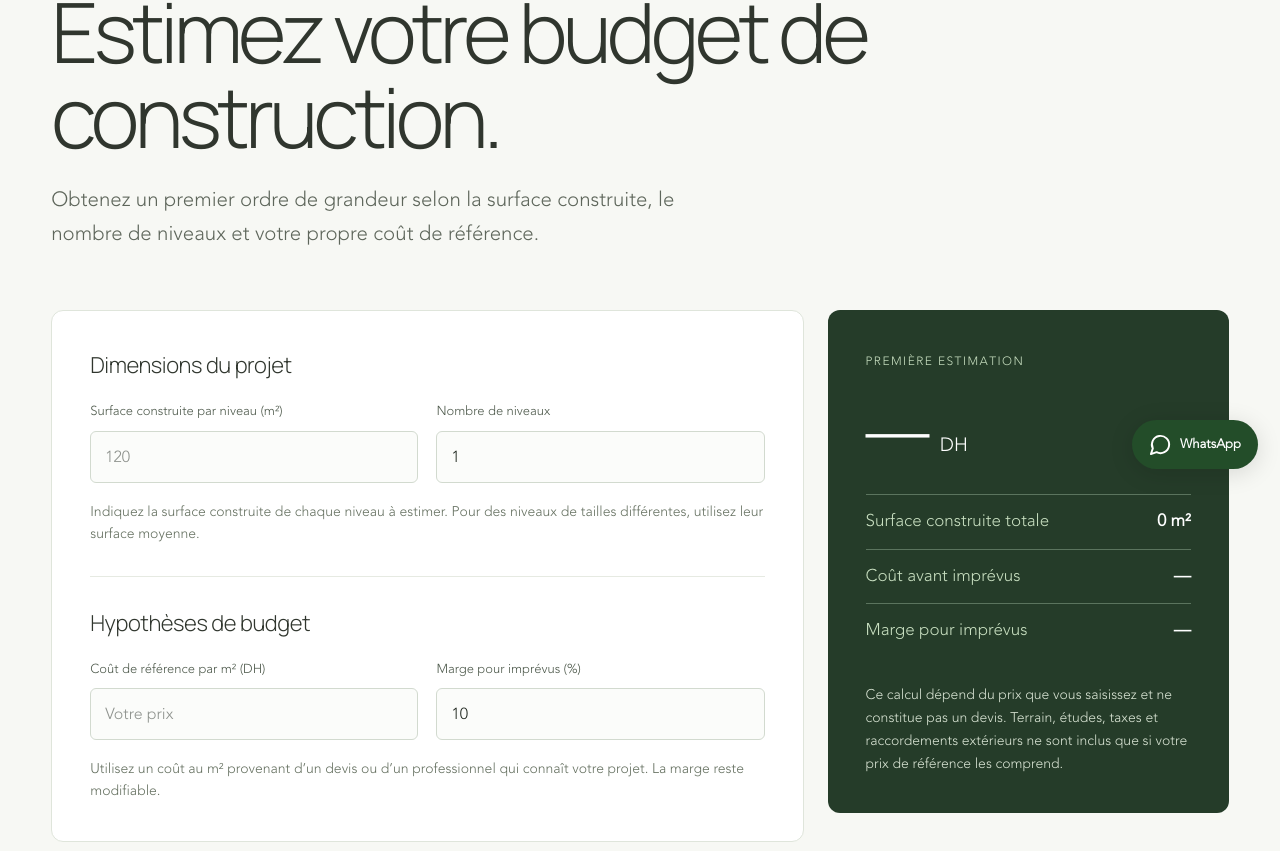
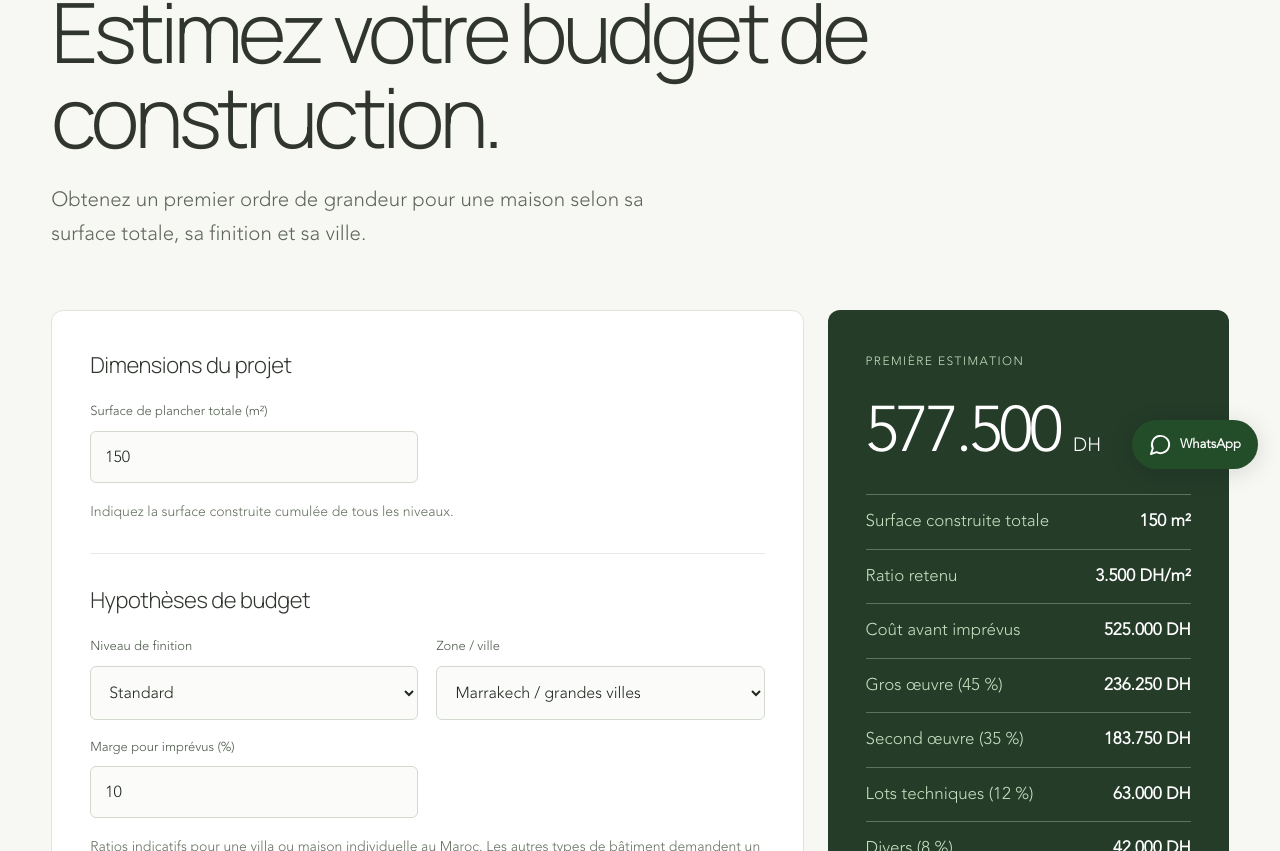
Before and after one commit to ilyassrachouady/https-www.alma-stra.com-, a Next.js app: page /fr/outils/simulateur-cout-construction in a window 1280 px wide. Shown: the part 309-1160 px from the top of the page. Built offline with nearby package versions, Linux system fonts and the light colour scheme.

Commit message:
Improve calculator defaults and estimates

```diff
--- a/app/[locale]/outils/calculateur-menuiserie-aluminium/page.tsx
+++ b/app/[locale]/outils/calculateur-menuiserie-aluminium/page.tsx
@@ -14,7 +14,7 @@ export default async function JoineryCalculatorPage({ params }: { params: Promis
   return <main className="surface-page" dir={ar ? "rtl" : "ltr"}>
     <div className="page-shell">
       <Link className="surface-page-back" href={localePath("/", locale)}><ArrowLeft size={16}/>{ar ? "العودة إلى الرئيسية" : "Retour à l’accueil"}</Link>
-      <div className="surface-page-intro"><span className="alma-kicker"><span/>{ar ? "أدوات عملية" : "Outils pratiques"}</span><h1>{ar ? "قدّر مقاسات فتحاتك." : "Dimensionnez vos menuiseries."}</h1><p>{ar ? "احسب مساحة النوافذ والأبواب والواجهات الزجاجية ومحيط إطاراتها، مع ميزانية اختيارية بناءً على سعرك." : "Estimez la surface de vos fenêtres, baies et portes ainsi que le périmètre de leurs cadres. Ajoutez votre prix de référence pour un budget indicatif."}</p></div>
+      <div className="surface-page-intro"><span className="alma-kicker"><span/>{ar ? "أدوات عملية" : "Outils pratiques"}</span><h1>{ar ? "قدّر مقاسات فتحاتك." : "Dimensionnez vos menuiseries."}</h1><p>{ar ? "احسب مساحة النوافذ والأبواب والواجهات الزجاجية ومحيط إطاراتها، مع تقدير ميزانية حسب مستوى التجهيز." : "Estimez la surface de vos fenêtres, baies et portes, le périmètre des cadres et un budget selon la gamme choisie."}</p></div>
       <JoineryCalculator locale={locale}/>
       <div className="surface-page-cta"><p>{ar ? "هل لديك مشروع بناء أو تهيئة؟ لنتحدث عن احتياجاتك." : "Un projet de construction ou d’aménagement ? Échangeons sur vos besoins."}</p><Link className="alma-btn alma-btn-primary" href={localePath("/contact", locale)}>{ar ? "تحدث عن مشروعك" : "Parler de votre projet"}<ArrowUpRight size={17}/></Link></div>
     </div>
--- a/app/[locale]/outils/simulateur-cout-construction/page.tsx
+++ b/app/[locale]/outils/simulateur-cout-construction/page.tsx
@@ -5,7 +5,7 @@ import { localePath, type Locale } from "@/lib/i18n";
 import { pageMetadata } from "@/lib/metadata";
 
 export async function generateMetadata({ params }: { params: Promise<{ locale: Locale }> }) {
-  return pageMetadata((await params).locale, "/outils/simulateur-cout-construction", "Simulateur de coût de construction", "Estimez un budget de construction à partir de votre surface et de votre prix de référence au mètre carré.");
+  return pageMetadata((await params).locale, "/outils/simulateur-cout-construction", "Simulateur de coût de construction", "Estimez un budget indicatif pour une maison à partir de sa surface, de la finition et de la ville.");
 }
 
 export default async function ConstructionCostPage({ params }: { params: Promise<{ locale: Locale }> }) {
@@ -13,7 +13,7 @@ export default async function ConstructionCostPage({ params }: { params: Promise
   const ar = locale === "ar";
   return <main className="surface-page" dir={ar ? "rtl" : "ltr"}><div className="page-shell">
     <Link className="surface-page-back" href={localePath("/", locale)}><ArrowLeft size={16}/>{ar ? "العودة إلى الرئيسية" : "Retour à l’accueil"}</Link>
-    <div className="surface-page-intro"><span className="alma-kicker"><span/>{ar ? "أدوات عملية" : "Outils pratiques"}</span><h1>{ar ? "قدّر ميزانية البناء." : "Estimez votre budget de construction."}</h1><p>{ar ? "احسب تقديراً أولياً حسب المساحة المبنية وعدد الطوابق والتكلفة المرجعية التي تحددها." : "Obtenez un premier ordre de grandeur selon la surface construite, le nombre de niveaux et votre propre coût de référence."}</p></div>
+    <div className="surface-page-intro"><span className="alma-kicker"><span/>{ar ? "أدوات عملية" : "Outils pratiques"}</span><h1>{ar ? "قدّر ميزانية البناء." : "Estimez votre budget de construction."}</h1><p>{ar ? "احصل على تقدير أولي لبناء منزل حسب المساحة الإجمالية ومستوى التشطيب والمدينة." : "Obtenez un premier ordre de grandeur pour une maison selon sa surface totale, sa finition et sa ville."}</p></div>
     <ConstructionCostCalculator locale={locale}/>
     <div className="surface-page-cta"><p>{ar ? "للحصول على تقدير يناسب مشروعك، تحدث إلينا عن تفاصيله." : "Pour un chiffrage adapté à votre projet, échangeons sur ses détails."}</p><Link className="alma-btn alma-btn-primary" href={localePath("/contact", locale)}>{ar ? "تحدث عن مشروعك" : "Parler de votre projet"}<ArrowUpRight size={17}/></Link></div>
   </div></main>;
--- a/app/[locale]/page.tsx
+++ b/app/[locale]/page.tsx
@@ -143,7 +143,7 @@ export default async function HomePage({ params }: { params: Promise<{ locale: L
             <Link className="alma-tool-feature-card" href="/outils/calculateur-carrelage"><span>03 / Calculateur de carrelage</span><h3>Anticipez vos quantités de carrelage.</h3><p>Estimez le nombre de carreaux, de boîtes et la colle selon votre projet.</p><strong>Utiliser l’outil <ArrowUpRight size={19}/></strong></Link>
             <Link className="alma-tool-feature-card" href="/outils/calculateur-peinture"><span>04 / Calculateur de peinture</span><h3>Estimez votre peinture avec précision.</h3><p>Calculez les litres nécessaires selon les surfaces, les couches et le produit.</p><strong>Utiliser l’outil <ArrowUpRight size={19}/></strong></Link>
             <Link className="alma-tool-feature-card" href="/outils/calculateur-menuiserie-aluminium"><span>05 / Calculateur de menuiserie aluminium</span><h3>Dimensionnez vos ouvertures.</h3><p>Estimez surfaces, périmètres de cadres et budget selon votre prix.</p><strong>Utiliser l’outil <ArrowUpRight size={19}/></strong></Link>
-            <Link className="alma-tool-feature-card" href="/outils/simulateur-cout-construction"><span>06 / Simulateur de coût de construction</span><h3>Un premier budget pour construire.</h3><p>Estimez votre projet à partir de la surface et de votre prix de référence.</p><strong>Utiliser l’outil <ArrowUpRight size={19}/></strong></Link>
+            <Link className="alma-tool-feature-card" href="/outils/simulateur-cout-construction"><span>06 / Simulateur de coût de construction</span><h3>Un premier budget pour construire.</h3><p>Estimez une maison selon sa surface, sa finition et sa ville.</p><strong>Utiliser l’outil <ArrowUpRight size={19}/></strong></Link>
           </div>
         </div>
       </section>
--- a/components/ConstructionCostCalculator.tsx
+++ b/components/ConstructionCostCalculator.tsx
@@ -5,37 +5,44 @@ import type { Locale } from "@/lib/i18n";
 
 export default function ConstructionCostCalculator({ locale }: { locale: Locale }) {
   const ar = locale === "ar";
-  const [area, setArea] = useState("");
-  const [floors, setFloors] = useState("1");
-  const [rate, setRate] = useState("");
+  const [area, setArea] = useState("150");
+  const [finish, setFinish] = useState("standard");
+  const [zone, setZone] = useState("marrakech");
   const [contingency, setContingency] = useState("10");
   const positive = (value: string) => {
     const number = Number(value);
     return value.trim() && Number.isFinite(number) && number > 0 ? number : 0;
   };
-  const floorCount = Number.isInteger(Number(floors)) ? Math.max(0, Number(floors)) : 0;
-  const totalArea = positive(area) * floorCount;
-  const base = totalArea * positive(rate);
+  const totalArea = positive(area);
+  const rates: Record<string, number> = { economy: 2500, standard: 3500, premium: 5000 };
+  const zones: Record<string, number> = { casa: 1.05, marrakech: 1, agadir: .97, other: .93 };
+  const rate = rates[finish] * zones[zone];
+  const base = totalArea * rate;
   const reserve = Math.min(100, Math.max(0, Number(contingency) || 0));
   const total = base * (1 + reserve / 100);
-  const ready = totalArea > 0 && positive(rate) > 0;
+  const ready = totalArea > 0;
   const format = (number: number) => new Intl.NumberFormat(ar ? "ar-MA" : "fr-MA", { maximumFractionDigits: 0 }).format(number);
 
   return <div className="tile-tool" dir={ar ? "rtl" : "ltr"}>
     <div className="tile-tool-form construction-tool-form">
       <section><h2>{ar ? "أبعاد المشروع" : "Dimensions du projet"}</h2><div className="tile-tool-fields">
-        <label>{ar ? "المساحة المبنية لكل طابق (م²)" : "Surface construite par niveau (m²)"}<input type="number" min="0" step="0.1" inputMode="decimal" value={area} onChange={event => setArea(event.target.value)} placeholder="120" /></label>
-        <label>{ar ? "عدد الطوابق" : "Nombre de niveaux"}<input type="number" min="1" step="1" inputMode="numeric" value={floors} onChange={event => setFloors(event.target.value)} /></label>
-      </div><p>{ar ? "أدخل المساحة المبنية، بما فيها كل الطوابق المراد تقديرها." : "Indiquez la surface construite de chaque niveau à estimer. Pour des niveaux de tailles différentes, utilisez leur surface moyenne."}</p></section>
+        <label>{ar ? "المساحة المبنية الإجمالية (م²)" : "Surface de plancher totale (m²)"}<input type="number" min="0" step="0.1" inputMode="decimal" value={area} onChange={event => setArea(event.target.value)} placeholder="150" /></label>
+      </div><p>{ar ? "أدخل مجموع المساحات المبنية في جميع الطوابق." : "Indiquez la surface construite cumulée de tous les niveaux."}</p></section>
       <section><h2>{ar ? "فرضيات الميزانية" : "Hypothèses de budget"}</h2><div className="tile-tool-fields">
-        <label>{ar ? "التكلفة المرجعية لكل م² (درهم)" : "Coût de référence par m² (DH)"}<input type="number" min="0" step="1" inputMode="decimal" value={rate} onChange={event => setRate(event.target.value)} placeholder={ar ? "أدخل سعرك" : "Votre prix"} /></label>
+        <label>{ar ? "مستوى التشطيب" : "Niveau de finition"}<select value={finish} onChange={event => setFinish(event.target.value)}><option value="economy">{ar ? "اقتصادي" : "Économique"}</option><option value="standard">{ar ? "متوسط" : "Standard"}</option><option value="premium">{ar ? "ممتاز" : "Haut standing"}</option></select></label>
+        <label>{ar ? "المدينة / المنطقة" : "Zone / ville"}<select value={zone} onChange={event => setZone(event.target.value)}><option value="casa">{ar ? "الدار البيضاء / الرباط" : "Casablanca / Rabat"}</option><option value="marrakech">{ar ? "مراكش / المدن الكبرى" : "Marrakech / grandes villes"}</option><option value="agadir">{ar ? "طنجة / أكادير" : "Tanger / Agadir"}</option><option value="other">{ar ? "مدن أخرى / مناطق قروية" : "Autres villes / rural"}</option></select></label>
         <label>{ar ? "احتياطي للمصاريف غير المتوقعة (%)" : "Marge pour imprévus (%)"}<input type="number" min="0" max="100" step="1" inputMode="decimal" value={contingency} onChange={event => setContingency(event.target.value)} /></label>
-      </div><p>{ar ? "استخدم سعراً مرجعياً من عرض أسعار أو من مهني يعرف مشروعك. يمكنك تعديل هامش الاحتياط." : "Utilisez un coût au m² provenant d’un devis ou d’un professionnel qui connaît votre projet. La marge reste modifiable."}</p></section>
+      </div><p>{ar ? "نسب تقريبية لبناء منزل فردي في المغرب. تحتاج المشاريع الأخرى إلى تقدير خاص." : "Ratios indicatifs pour une villa ou maison individuelle au Maroc. Les autres types de bâtiment demandent un chiffrage spécifique."}</p></section>
     </div>
     <aside className="tile-tool-result" aria-live="polite"><span>{ar ? "تقدير أولي" : "Première estimation"}</span><strong>{ready ? format(total) : "—"} <small>DH</small></strong><dl>
       <div><dt>{ar ? "المساحة المبنية الإجمالية" : "Surface construite totale"}</dt><dd>{format(totalArea)} m²</dd></div>
+      <div><dt>{ar ? "التكلفة المرجعية للمتر" : "Ratio retenu"}</dt><dd>{format(rate)} DH/m²</dd></div>
       <div><dt>{ar ? "التكلفة قبل الاحتياط" : "Coût avant imprévus"}</dt><dd>{ready ? `${format(base)} DH` : "—"}</dd></div>
+      <div><dt>{ar ? "الهيكل والبناء (45٪)" : "Gros œuvre (45 %)"}</dt><dd>{ready ? `${format(base * .45)} DH` : "—"}</dd></div>
+      <div><dt>{ar ? "التشطيبات (35٪)" : "Second œuvre (35 %)"}</dt><dd>{ready ? `${format(base * .35)} DH` : "—"}</dd></div>
+      <div><dt>{ar ? "الأشغال التقنية (12٪)" : "Lots techniques (12 %)"}</dt><dd>{ready ? `${format(base * .12)} DH` : "—"}</dd></div>
+      <div><dt>{ar ? "متفرقات (8٪)" : "Divers (8 %)"}</dt><dd>{ready ? `${format(base * .08)} DH` : "—"}</dd></div>
       <div><dt>{ar ? "احتياطي المصاريف غير المتوقعة" : "Marge pour imprévus"}</dt><dd>{ready ? `${format(total - base)} DH` : "—"}</dd></div>
-    </dl><p>{ar ? "هذا حساب تقريبي يعتمد على السعر الذي أدخلته، وليس عرض أسعار. لا يشمل الأرض أو الدراسات أو الرسوم أو التوصيلات الخارجية إلا إذا كانت ضمن سعرك المرجعي." : "Ce calcul dépend du prix que vous saisissez et ne constitue pas un devis. Terrain, études, taxes et raccordements extérieurs ne sont inclus que si votre prix de référence les comprend."}</p></aside>
+    </dl><p>{ar ? "تقدير أولي وليس عرض أسعار. لا يشمل الأرض أو الضرائب أو التوصيلات الخارجية. اطلب عرض أسعار مفصلاً." : "Ordre de grandeur, pas un devis. Terrain, taxes et raccordements extérieurs non compris. Demandez un devis détaillé."}</p><p className="tool-source">{ar ? "النسب المرجعية: " : "Ratios et coefficients : "}<a href="https://mab.nsynergy.ma/tools/estimer-cout-construction.php" target="_blank" rel="noopener noreferrer">MAB ERP</a></p></aside>
   </div>;
 }
--- a/components/JoineryCalculator.tsx
+++ b/components/JoineryCalculator.tsx
@@ -10,7 +10,7 @@ export default function JoineryCalculator({ locale }: { locale: Locale }) {
   const ar = locale === "ar";
   const [openings, setOpenings] = useState<Opening[]>(initial);
   const [nextId, setNextId] = useState(2);
-  const [price, setPrice] = useState("");
+  const [range, setRange] = useState("standard");
   const positive = (text: string) => { const n = Number(text); return text.trim() && Number.isFinite(n) && n > 0 ? n : 0; };
   const count = (opening: Opening) => Math.floor(positive(opening.quantity));
   const area = (opening: Opening) => positive(opening.width) * positive(opening.height) / 10000 * count(opening);
@@ -18,7 +18,9 @@ export default function JoineryCalculator({ locale }: { locale: Locale }) {
   const totalArea = openings.reduce((sum, opening) => sum + area(opening), 0);
   const totalPerimeter = openings.reduce((sum, opening) => sum + perimeter(opening), 0);
   const totalCount = openings.reduce((sum, opening) => sum + count(opening), 0);
-  const budget = positive(price) ? totalArea * positive(price) : null;
+  const rates: Record<string, [number, number]> = { economy: [900, 1350], standard: [1150, 1800], premium: [1800, 3000] };
+  const [lowRate, highRate] = rates[range];
+  const budget: [number, number] = [totalArea * lowRate, totalArea * highRate];
   const format = (n: number) => new Intl.NumberFormat(ar ? "ar-MA" : "fr-MA", { maximumFractionDigits: 2 }).format(n);
   const update = (id: number, key: keyof Omit<Opening, "id">, value: string) => setOpenings(current => current.map(opening => opening.id === id ? { ...opening, [key]: value } : opening));
 
@@ -34,12 +36,13 @@ export default function JoineryCalculator({ locale }: { locale: Locale }) {
         </div><div className="surface-tool-subtotal"><span>{ar ? "المساحة / محيط الإطار" : "Surface / périmètre du cadre"}</span><strong>{format(area(opening))} m² · {format(perimeter(opening))} m</strong></div>
       </div>)}
       <button className="surface-tool-add" type="button" onClick={() => { setOpenings(current => [...current, { id: nextId, name: "", width: "", height: "", quantity: "1" }]); setNextId(current => current + 1); }}>{ar ? "+ إضافة فتحة" : "+ Ajouter une ouverture"}</button>
-      <div className="tile-tool-form joinery-tool-price"><h2>{ar ? "ميزانية تقديرية (اختياري)" : "Budget indicatif (facultatif)"}</h2><div className="tile-tool-fields"><label>{ar ? "السعر لكل م² (درهم)" : "Prix par m² (DH)"}<input type="number" min="0" step="0.01" inputMode="decimal" value={price} onChange={event => setPrice(event.target.value)} placeholder="—"/></label></div><p>{ar ? "أدخل سعرك المعتمد. تختلف التكلفة الفعلية حسب نوع الزجاج والملحقات والتركيب." : "Saisissez votre propre prix de référence. Le coût réel dépend du vitrage, des accessoires et de la pose."}</p></div>
+      <div className="tile-tool-form joinery-tool-price"><h2>{ar ? "ميزانية تقريبية" : "Budget indicatif"}</h2><div className="tile-tool-fields"><label>{ar ? "نوع النوافذ" : "Gamme de fenêtres"}<select value={range} onChange={event => setRange(event.target.value)}><option value="economy">{ar ? "اقتصادية" : "Entrée de gamme"}</option><option value="standard">{ar ? "متوسطة، زجاج مزدوج" : "Standard, double vitrage"}</option><option value="premium">{ar ? "ممتازة" : "Haut de gamme"}</option></select></label></div><p>{ar ? "نطاق أسعار تقريبي للنوافذ الألومنيوم مع التركيب، قبل الضريبة. الأبواب والواجهات الزجاجية الكبيرة تحتاج عرض أسعار منفصلاً." : "Fourchettes indicatives pour des fenêtres aluminium, pose comprise, hors TVA. Portes et grandes façades vitrées demandent un devis distinct."} <a href="https://travo.ma/blog/prix-fenetre-aluminium-maroc" target="_blank" rel="noopener noreferrer">{ar ? "مصدر الأسعار" : "Source des prix (2026)"}</a>.</p></div>
     </div>
     <aside className="tile-tool-result" aria-live="polite"><span>{ar ? "ملخص الفتحات" : "Récapitulatif des ouvertures"}</span><strong>{format(totalArea)} <small>m²</small></strong><dl>
       <div><dt>{ar ? "عدد الفتحات" : "Ouvertures"}</dt><dd>{format(totalCount)}</dd></div>
       <div><dt>{ar ? "محيط الإطارات" : "Périmètre des cadres"}</dt><dd>{format(totalPerimeter)} m</dd></div>
-      {budget !== null && <div><dt>{ar ? "الميزانية التقديرية" : "Budget indicatif"}</dt><dd>{format(budget)} DH</dd></div>}
+      <div><dt>{ar ? "السعر المرجعي" : "Prix de référence"}</dt><dd>{format(lowRate)}–{format(highRate)} DH/m²</dd></div>
+      <div><dt>{ar ? "الميزانية التقديرية" : "Budget indicatif"}</dt><dd>{format(budget[0])}–{format(budget[1])} DH</dd></div>
     </dl><p>{ar ? "طول الإطار هو مجموع المحيطات الخارجية فقط، ولا يشمل القواطع أو الدرف أو الفاقد. تتطلب الكميات النهائية مخططاً تقنياً." : "Le linéaire correspond uniquement au périmètre extérieur des cadres. Traverses, ouvrants et pertes ne sont pas inclus ; un plan technique reste nécessaire."}</p></aside>
   </div>;
 }
--- a/components/PaintCalculator.tsx
+++ b/components/PaintCalculator.tsx
@@ -35,7 +35,7 @@ export default function PaintCalculator({ locale }: { locale: Locale }) {
         {input(ar ? "عدد الطبقات" : "Nombre de couches", coats, setCoats, "1")}
         {input(ar ? "مردودية الطلاء (م²/لتر/طبقة)" : "Rendement (m²/L/couche)", coverage, setCoverage, "0.1")}
         {input(ar ? "هامش احتياطي (%)" : "Marge de réserve (%)", reserve, setReserve, "1")}
-      </div><p>{ar ? "تحقق من مردودية الطلاء على عبوة المنتج؛ تختلف حسب السطح وطريقة التطبيق." : "Vérifiez le rendement indiqué sur le pot : il varie selon le support et la méthode d’application."}</p></section>
+      </div><p>{ar ? "القيمة الأولية 10 م²/لتر لكل طبقة مثال لطلاء Astral SATILAC. تحقق من مردودية منتجك؛ تختلف حسب السطح وطريقة التطبيق." : "Le repère initial de 10 m²/L par couche vient de la fiche Astral SATILAC. Vérifiez le rendement de votre produit : il varie selon le support et l’application."} <a href="https://www.astral.ma/fr/produits/satilac/cccId_1339531" target="_blank" rel="noopener noreferrer">{ar ? "المصدر" : "Source"}</a>.</p></section>
     </div>
     <aside className="tile-tool-result" aria-live="polite"><span>{ar ? "الكمية المقدّرة" : "Quantité estimée"}</span><strong>{format(liters)} <small>{ar ? "لتر" : "litres"}</small></strong><dl>
       <div><dt>{ar ? "مساحة الجدران" : "Surface des murs"}</dt><dd>{format(wallArea)} m²</dd></div>
--- a/components/TileCalculator.tsx
+++ b/components/TileCalculator.tsx
@@ -11,7 +11,7 @@ export default function TileCalculator({ locale }: { locale: Locale }) {
   const [tileWidth, setTileWidth] = useState("60");
   const [waste, setWaste] = useState("10");
   const [perBox, setPerBox] = useState("");
-  const [adhesiveRate, setAdhesiveRate] = useState("");
+  const [adhesiveRate, setAdhesiveRate] = useState("4.5");
   const positive = (text: string) => { const n = Number(text); return text.trim() && Number.isFinite(n) && n > 0 ? n : 0; };
   const roomArea = positive(length) * positive(width);
   const tileArea = positive(tileLength) * positive(tileWidth) / 10000;
@@ -20,7 +20,7 @@ export default function TileCalculator({ locale }: { locale: Locale }) {
   const count = roomArea > 0 && tileArea > 0 ? Math.ceil(requiredArea / tileArea) : 0;
   const tilesPerBox = Math.floor(positive(perBox));
   const boxes = tilesPerBox > 0 ? Math.ceil(count / tilesPerBox) : null;
-  const adhesive = positive(adhesiveRate) ? requiredArea * positive(adhesiveRate) : null;
+  const adhesive = positive(adhesiveRate) ? roomArea * positive(adhesiveRate) : null;
   const format = (n: number) => new Intl.NumberFormat(ar ? "ar-MA" : "fr-MA", { maximumFractionDigits: 2 }).format(n);
 
   return <div className="tile-tool" dir={ar ? "rtl" : "ltr"}>
@@ -37,7 +37,7 @@ export default function TileCalculator({ locale }: { locale: Locale }) {
         <label>{ar ? "هامش القص والهدر (%)" : "Marge de coupe et perte (%)"}<input type="number" min="0" max="100" step="1" inputMode="numeric" value={waste} onChange={event => setWaste(event.target.value)}/></label>
         <label>{ar ? "بلاطات في العلبة (اختياري)" : "Carreaux par boîte (facultatif)"}<input type="number" min="1" step="1" inputMode="numeric" value={perBox} onChange={event => setPerBox(event.target.value)} placeholder="—"/></label>
         <label>{ar ? "استهلاك اللاصق (كغ/م²، اختياري)" : "Consommation de colle (kg/m², facultatif)"}<input type="number" min="0" step="0.1" inputMode="decimal" value={adhesiveRate} onChange={event => setAdhesiveRate(event.target.value)} placeholder="—"/></label>
-      </div><p>{ar ? "خذ معدل استهلاك اللاصق من عبوة المنتج؛ فهو يختلف حسب البلاطة والسطح وطريقة التركيب." : "Relevez la consommation de colle sur l’emballage du produit : elle varie selon le support, le carreau et la pose."}</p></section>
+      </div><p>{ar ? "القيمة الافتراضية 4.5 كغ/م² مأخوذة من مثال لدى Sika. تحقق من العبوة، لأن الاستهلاك يتغير حسب المنتج والسطح وطريقة التركيب." : "Le repère initial de 4,5 kg/m² correspond à un exemple Sika. Vérifiez l’emballage : la consommation varie selon le produit, le support et la pose."} <a href="https://mar.sika.com/fr/portail-prescripteurs/batiments-residentiels/pose-des-revetements-ceramiques/sikaceram-105-m.html" target="_blank" rel="noopener noreferrer">{ar ? "المصدر" : "Source"}</a>.</p></section>
     </div>
     <aside className="tile-tool-result" aria-live="polite"><span>{ar ? "تقدير المواد" : "Estimation des matériaux"}</span><strong>{format(count)} <small>{ar ? "بلاطة" : "carreaux"}</small></strong><dl>
       <div><dt>{ar ? "المساحة" : "Surface"}</dt><dd>{format(roomArea)} m²</dd></div>
```
Also changed, not shown: app/tools.css.
